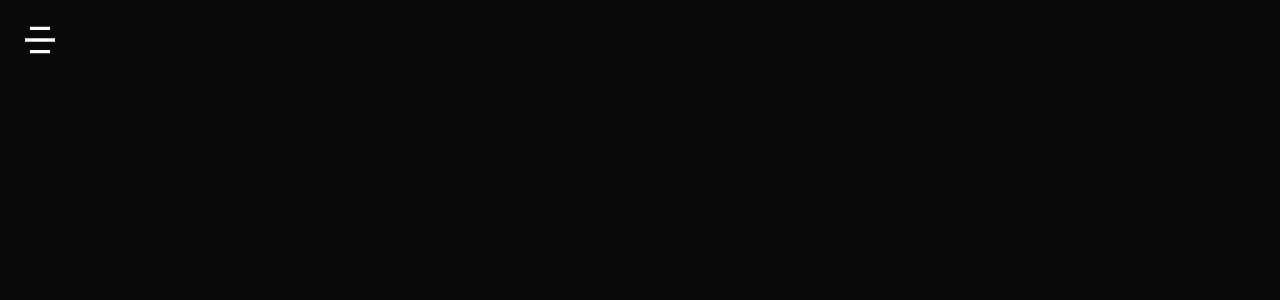
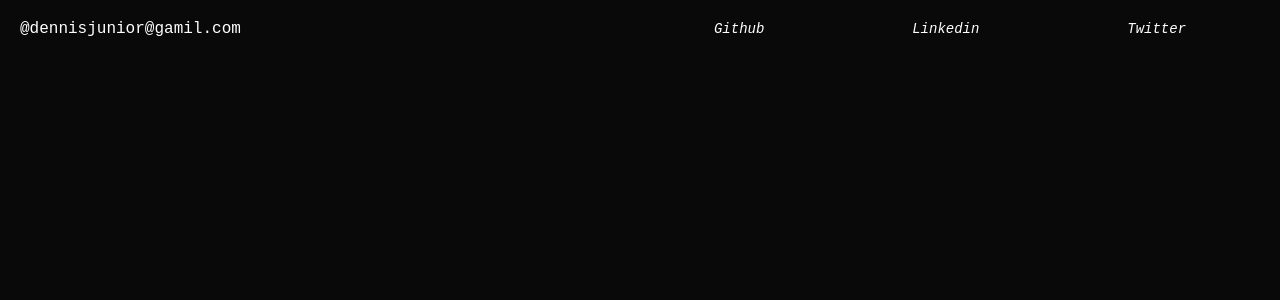
Before and after one commit to DennisJunior247/portfolio, a Next.js app: page / in a window 1280 px wide. Shown: the top 300 px of the page. Built offline with nearby package versions, Linux system fonts and the light colour scheme.

Commit message:
competed footer component

```diff
--- /dev/null
+++ b/components/Footer/index.jsx
@@ -0,0 +1,19 @@
+import React from "react";
+import { FooterWrapper } from "./styles";
+import { FlexibleDiv } from "../CustomFlex/flexibleDiv.styles";
+const Index = ({ text }) => {
+  return (
+    <FooterWrapper>
+      <FlexibleDiv background={"transparent"} justifyContent={"space-between"}>
+        <span>{text}</span>
+        <FlexibleDiv justifyContent="space-around" width={"50%"}>
+          <a href={"https://github.com/DennisJunior247"}>Github</a>
+          <a href={"https://www.linkedin.com/in/dennis-junior"}>Linkedin</a>
+          <a href={"https://twitter.com/dennisjunior247"}>Twitter</a>
+        </FlexibleDiv>
+      </FlexibleDiv>
+    </FooterWrapper>
+  );
+};
+
+export default Index;
--- /dev/null
+++ b/components/Footer/styles.js
@@ -0,0 +1,15 @@
+import styled from "styled-components";
+
+export const FooterWrapper = styled.footer`
+  width: 100%;
+  height: 1rem;
+  padding: 20px;
+  background-color: ${({ theme }) => theme.dark};
+  color: ${({ theme }) => theme.white};
+  a {
+    text-decoration: none;
+    font-style: italic;
+    font-size: 14px;
+    color: ${({ theme }) => theme.white};
+  }
+`;
--- a/pages/index.js
+++ b/pages/index.js
@@ -1,9 +1,8 @@
-import Header from "../components/Header";
+import Header from "../components/Footer";
 
 const Home = () => (
   <>
-    <Header />
-
+    <Header text={"@dennisjunior@gamil.com"} />
   </>
 );
 
```
